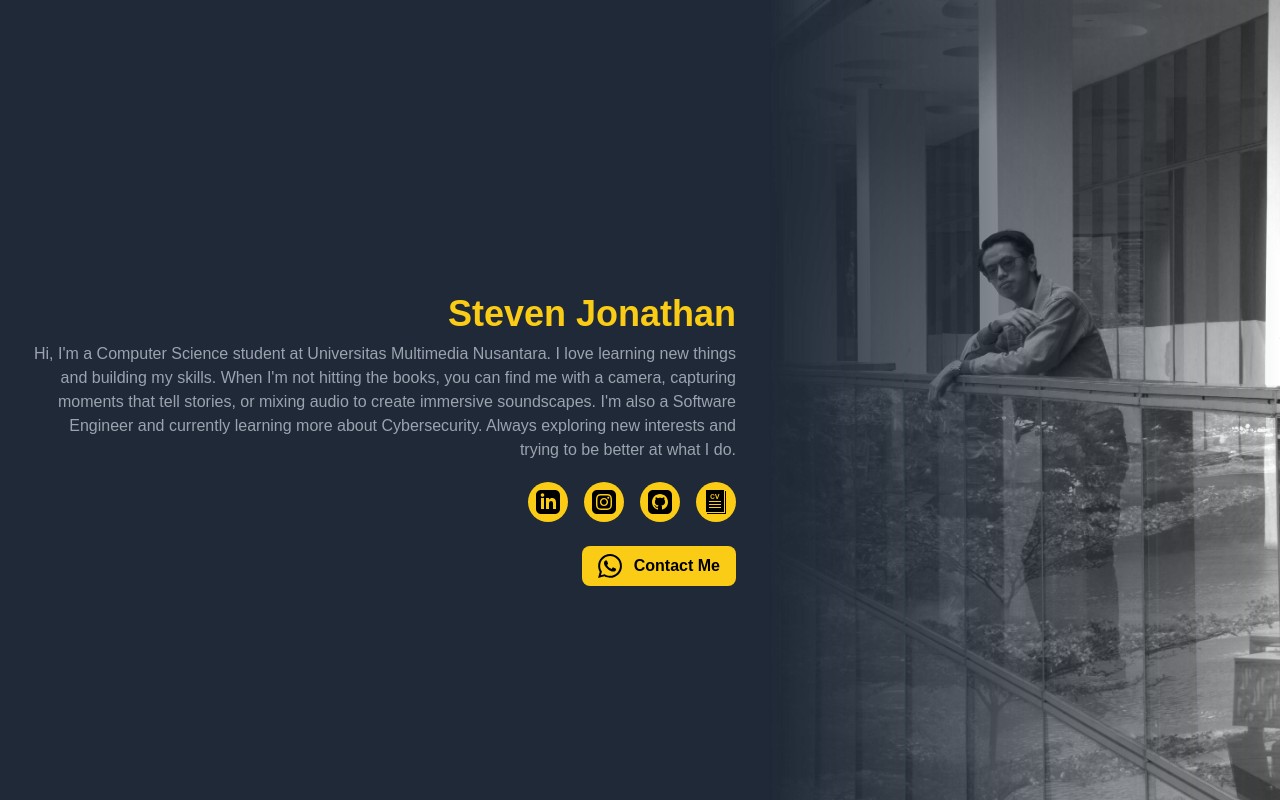
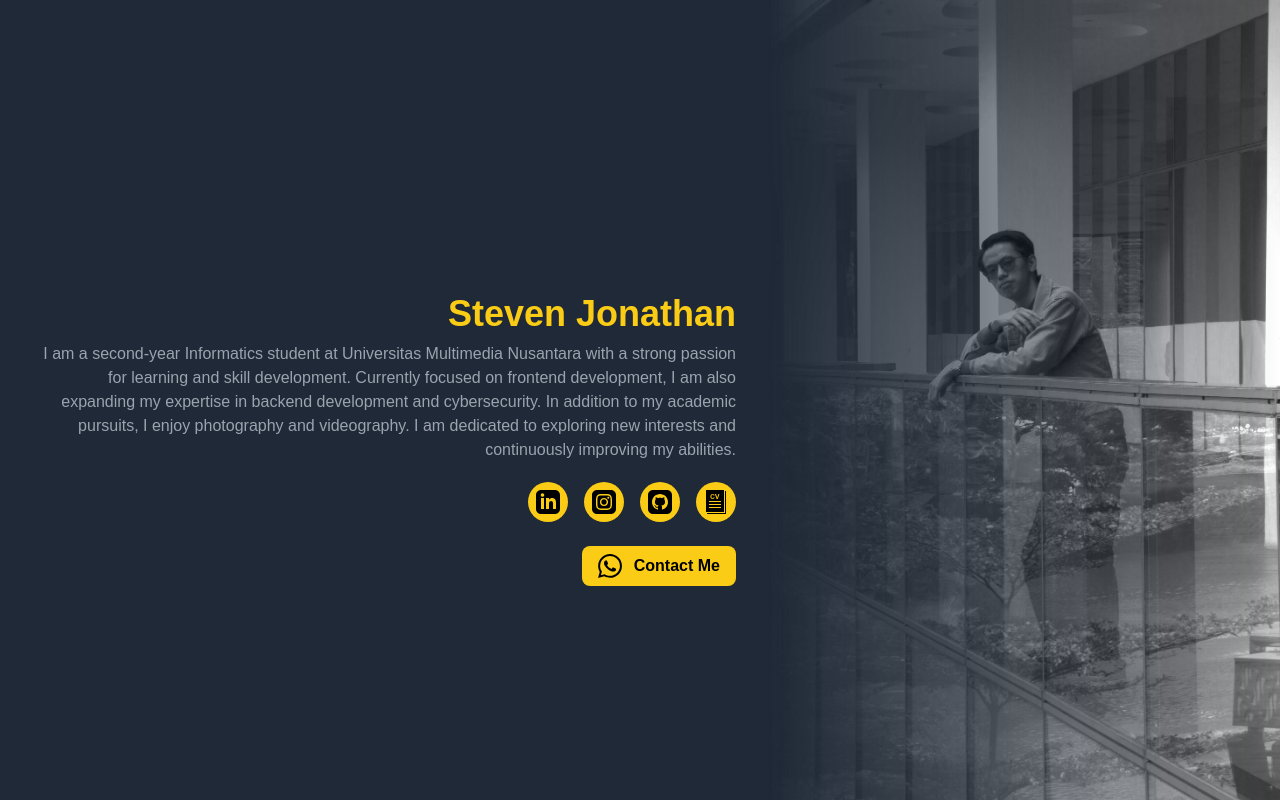
Before and after one commit to stevjoo/web-portofolio, a React (Create React App) app: page / in a window 1280 px wide. Built offline with nearby package versions, Linux system fonts and the light colour scheme.

Commit message:
ganti teksnya

```diff
--- a/src/App.js
+++ b/src/App.js
@@ -40,13 +40,13 @@ function App() {
           >
             <p className="text-gray-400 mb-3">
               <span className="transition-color ease-in-out duration-700 hover:text-white">
-                Hi, I'm a Computer Science student at Universitas Multimedia
-                Nusantara. I love learning new things and building my skills.
-                When I'm not hitting the books, you can find me with a camera,
-                capturing moments that tell stories, or mixing audio to create
-                immersive soundscapes. I'm also a Software Engineer and
-                currently learning more about Cybersecurity. Always exploring
-                new interests and trying to be better at what I do.
+                I am a second-year Informatics student at Universitas Multimedia
+                Nusantara with a strong passion for learning and skill
+                development. Currently focused on frontend development, I am
+                also expanding my expertise in backend development and
+                cybersecurity. In addition to my academic pursuits, I enjoy
+                photography and videography. I am dedicated to exploring new
+                interests and continuously improving my abilities.
               </span>
             </p>
           </motion.div>
```
